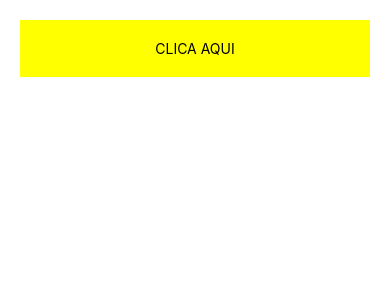
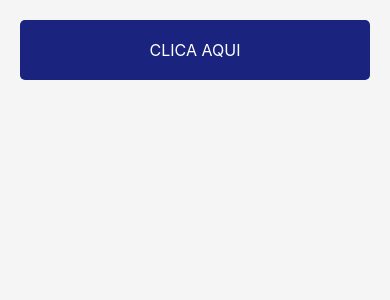
Before and after one commit to Unidos-Do-Bossini/p2-pdmt, a React Native app: screen / in a window 390 px wide. Shown: the top 300 px of the page. Built offline with nearby package versions, Linux system fonts and the light colour scheme.

Commit message:
feat(p2-pdmt): estilizar a interface para melhorar a aparência

```diff
--- a/App.js
+++ b/App.js
@@ -1,6 +1,7 @@
 import React, { useState } from 'react'
-import { StyleSheet, Text, Pressable, FlatList, View, Image } from 'react-native';
+import { Text, Pressable, FlatList, View, Image } from 'react-native';
 import { getGato } from './services/GatitosService.js';
+import styles from './styles.js';
 
 export default function App() {
   const [fotos, setFotos] = useState([])
@@ -16,23 +17,22 @@ export default function App() {
   const renderItem = ({item}) => (
     <Image
       source={{uri: item.url}}
-      style={{width: '30%', height: 200, marginVertical: 10}}
+      style={styles.image}
     />
   )
 
   return (
-    <View style={{flex: 1, padding: 20}}>
+    <View style={styles.container}>
       <Pressable
         onPress={getFotos}
-        style={({pressed}) => [{
-          backgroundColor: pressed ? '#FF0000' : '#FFFF00',
-          padding: 20,
-          alignItems: 'center',
-          marginBottom: 10
-        }]
+        style={({pressed}) =>
+          [
+            styles.button,
+          { backgroundColor: pressed ? '#0D47A1' : '#1A237E',}
+          ]
       }
           >
-        <Text>CLICA AQUI</Text>
+        <Text style={styles.buttonText}>CLICA AQUI</Text>
       </Pressable>
       <FlatList
       data={fotos}
--- /dev/null
+++ b/styles.js
@@ -0,0 +1,25 @@
+import { StyleSheet } from "react-native";
+
+export default StyleSheet.create({
+    container: {
+        flex: 1,
+        padding: 20,
+        backgroundColor: '#f5f5f5',
+      },
+      button: {
+        padding: 20,
+        alignItems: 'center',
+        marginBottom: 10,
+        borderRadius: 5,
+      },
+      buttonText: {
+        fontSize: 16,
+        color: '#FFF',
+      },
+      image: {
+        width: '30%',
+        height: 200,
+        marginVertical: 10,
+        borderRadius: 10,
+      },
+})
```
